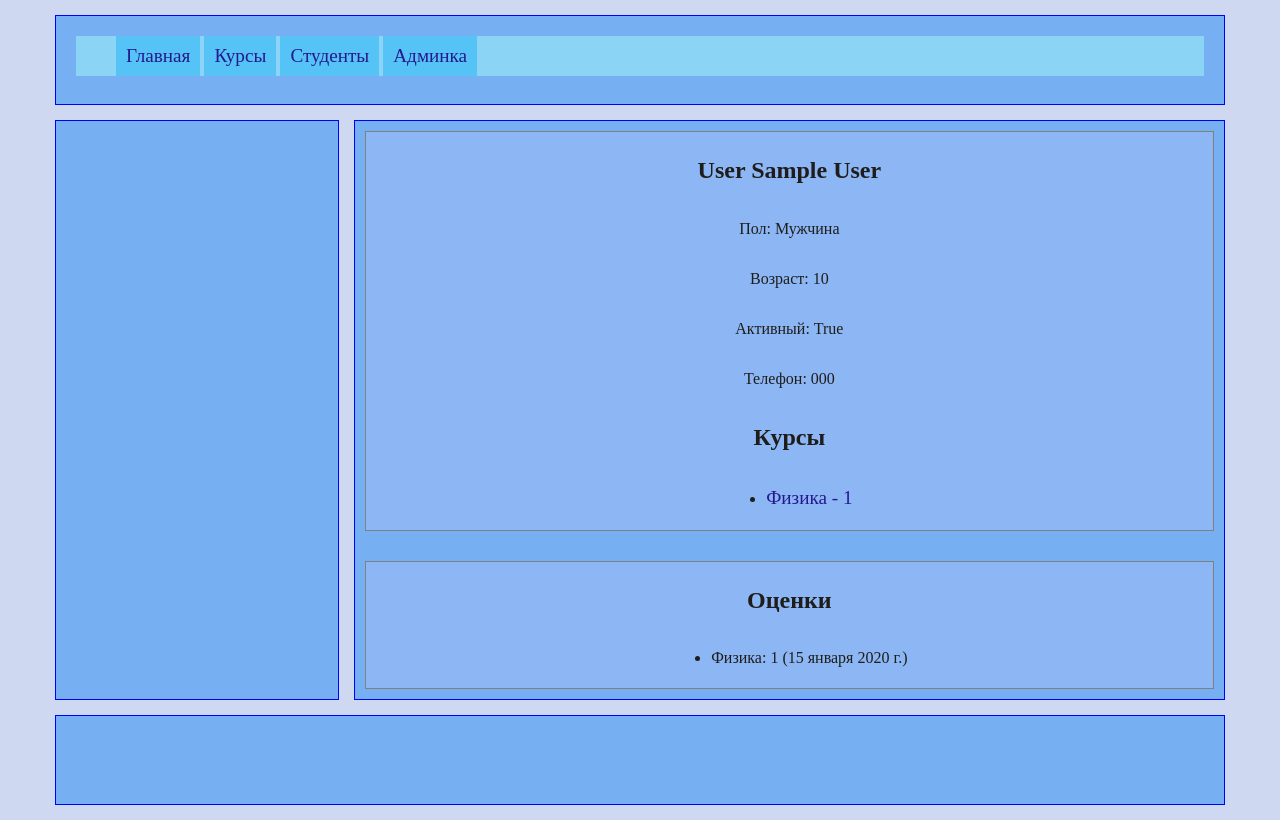
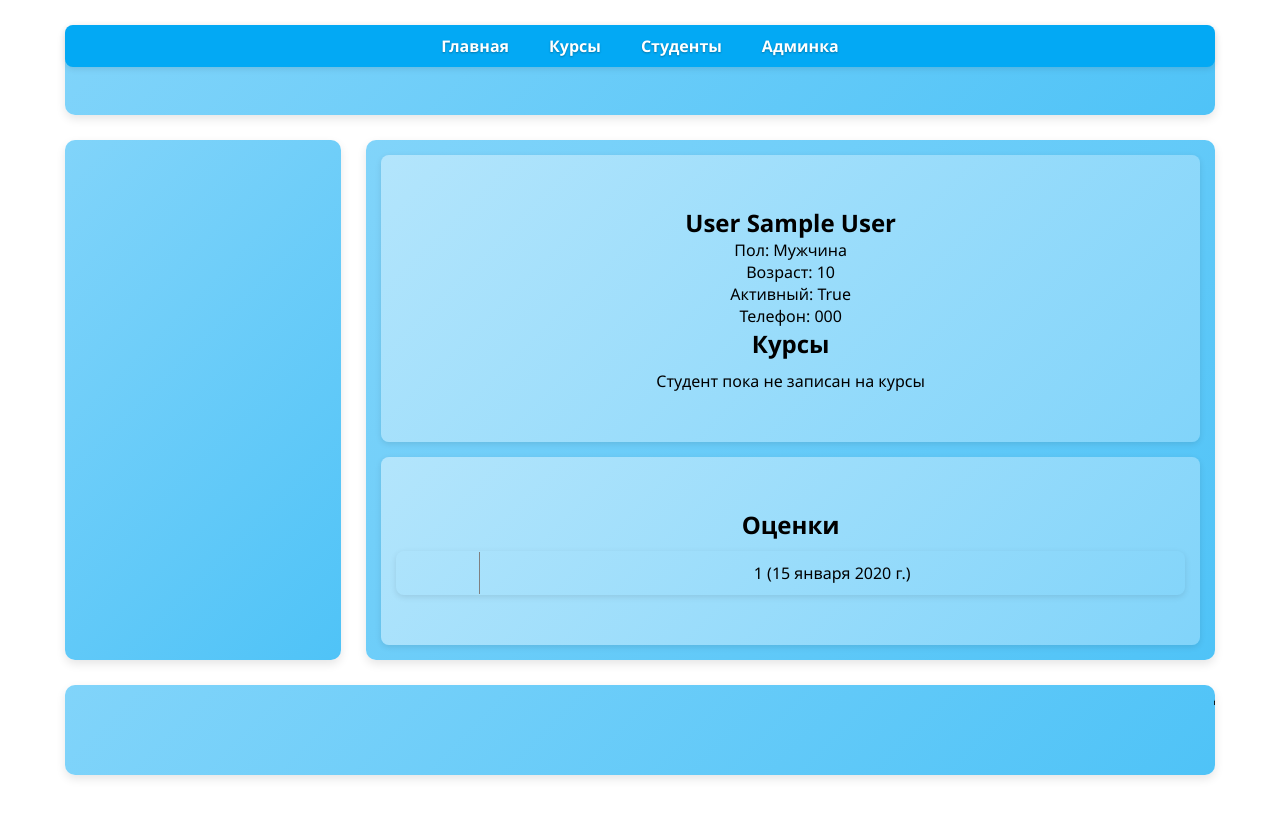
Before and after one commit to CeRBeR-dog/Homework_second_stage, a Django app: page /students/1/ in a window 1280 px wide. After the commit the page ends 779 px from the top, so only its background shows below. Run offline with Django 5.2, Linux system fonts and the light colour scheme; tables that the repository leaves empty hold one stand-in row (values such as "Sample post"); data that the repository does not hold is empty.

Commit message:
version 14

```diff
--- a/12/electronic_diary/main/models.py
+++ b/12/electronic_diary/main/models.py
@@ -68,17 +68,37 @@
         ('мат','Математика'),
     ]
 
-    name = models.CharField(choices=academic_sub, max_length=20, verbose_name="Курс")
+    week_days = [
+        ('mon', 'Понедельник'),
+        ('tue', 'Вторник'),
+        ('wed', 'Среда'),
+        ('thu', 'Четверг'),
+        ('fri', 'Пятница'),
+        ('sat', 'Суббота'),
+    ]
+
+    name = models.CharField(choices=academic_sub,
+                            max_length=20,
+                            verbose_name="Курс")
+
     course_num = models.SmallIntegerField(
                     default=1,
                     verbose_name="Номер курса",
                     validators=[MinValueValidator(1), MaxValueValidator(100)])
+
     start_date = models.DateField(verbose_name = 'Начало курса', null=True)
+
     end_date = models.DateField(verbose_name = 'Окончание курса', null=True)
+
+    days_of_week = models.JSONField(default=list,
+                                    blank=True,
+                                    verbose_name="Дни недели")
+
     description = models.TextField(blank=True, verbose_name="Описание")
 
     def __str__(self):
-        return f"{self.get_name_display()} - {self.course_num}"
+        days = ', '.join([dict(self.week_days).get(d, d) for d in self.days_of_week])
+        return f"{self.get_name_display()} - {self.course_num} ({days})"
 
     class Meta:
         unique_together = [['name', 'course_num']]
@@ -99,6 +119,11 @@
         default=0,
         validators=[MinValueValidator(0), MaxValueValidator(10)],
         verbose_name = 'Оценка'
+    )
+
+    homework = models.TextField(
+        blank = True,
+        verbose_name='Домашнее задание'
     )
 
     course = models.ForeignKey(
--- a/12/electronic_diary/main/templates/main/student_detail.html
+++ b/12/electronic_diary/main/templates/main/student_detail.html
@@ -35,11 +35,26 @@
 
 {% block content2 %}
 
-<h2>Оценки</h2>
-    <ul>
+<table border="1" cellpadding="8">
+
+    <thead><h2>Оценки</h2></thead>
+
+    <tbody>
+
     {% for grade in student.grades.all %}
-        <li>{{ grade.course.get_name_display }}: {{ grade.grade }} ({{ grade.date }})</li>
+
+        <tr>
+            <td>
+            {{ grade.course.get_name_display }}
+            </td>
+            <td>
+            {{ grade.grade }} ({{ grade.date }})
+            </td>
+        </tr>
     {% endfor %}
-    </ul>
+
+    </tbody>
+
+</table>
 
 {% endblock %}
--- a/12/electronic_diary/main/views.py
+++ b/12/electronic_diary/main/views.py
@@ -45,12 +45,13 @@
     students = course.students.all()
     grades = Grade.objects.filter(course=course).select_related('person')
 
-    dates = sorted(set(grade.date for grade in grades))
+    dates = sorted(set(grade.date for grade in grades if grade.date))
 
     journal = defaultdict(dict)
 
     for grade in grades:
-        journal[grade.person.id][grade.date] = grade.grade
+        if grade.date:
+            journal[grade.person.id][grade.date] = grade.grade
 
     context = {
         'course': course,
--- a/12/electronic_diary/static/css/main.css
+++ b/12/electronic_diary/static/css/main.css
@@ -1,158 +1,150 @@
 * {
     box-sizing: border-box;
+    margin: 0;
+    padding: 0;
 }
 
 body {
     min-height: 100vh;
     margin: 0 auto;
-    padding: 10px;
-    background-color: rgb(207, 216, 241);
+    padding: 20px;
+    background-color: #ffffff;
     width: 100%;
     max-width: 1200px;
     display: grid;
     grid-template-columns: 1fr 3fr;
     grid-template-rows: 100px 1fr 100px;
-    gap: 5px;
-    color: rgb(31, 29, 27);
+    gap: 15px;
+    font-family: 'Segoe UI', Tahoma, Geneva, Verdana, sans-serif;
+    color: #000000;
 }
 
-a{
+a {
     text-decoration: none;
-    color: rgb(37, 25, 142);
-    font-size: 1.2rem;
+    color: #0277bd;
+    font-weight: 500;
+    transition: color 0.3s ease;
+}
 
-    /* border-radius: 20px; */
+a:hover {
+    color: #01579b;
+}
+
+.main-menu {
+    margin: 0;
+    padding: 0;
+    display: flex;
+    justify-content: center;
+    list-style: none;
+    background-color: #03a9f4;
+    border-radius: 8px;
+    overflow: hidden;
+    box-shadow: 0 2px 6px rgba(0,0,0,0.1);
+}
+
+.main-menu > li {
+    padding: 10px 20px;
+    transition: background-color 0.3s ease;
+}
+
+.main-menu > li a {
+    color: #ffffff; /* белый текст */
+    font-weight: 600;
+    text-shadow: 0 1px 2px rgba(0,0,0,0.3);
+}
+
+.main-menu > li:hover {
+    color: #e0f7fa;
+    background-color: #0288d1;
+}
+
+header, main, aside, footer {
+    border-radius: 10px;
+    margin: 5px;
+    background: linear-gradient(135deg, #81d4fa, #4fc3f7);
+    box-shadow: 0 4px 10px rgba(0,0,0,0.1);
+    transition: all 0.3s ease;
+}
+
+header, footer {
+    grid-column: 1/3;
+}
+
+main {
+    grid-column: 2/3;
+    display: grid;
+    gap: 15px;
+    padding: 15px;
+}
+
+aside {
+    grid-row: 2/3;
+    grid-column: 1/2;
+    padding: 25px;
 
 }
 
-a:hover {
-    color:rgb(19, 12, 78);
-}
-
-.main-menu > li{
-    display: inline-block;
-    padding: 9px 10px;
-    background-color:rgba(3,169,244,0.4);
-    /* margin: 0 5px; */
-    transition: 500ms;
-}
-
-.main-menu > li:hover{
-    background-color: #69c8ff;
-}
-
-header, footer{
-    grid-column: 1/3;
-}
-
-main{
-    grid-column: 2/3;
-    display: grid;
-    gap: 10px;
-
-}
-aside{
-    grid-row: 2/3;
-    grid-column: 1/2;
-}
-
-header, main, aside, footer{
-    background-color: rgb(118, 176, 242);
-    border: 1px solid blue;
-    margin: 5px;
-    transition: all 100ms linear;
-}
-
-section{
+section {
     position: relative;
-    margin: 10px;
-    padding: 5px;
-    border: 1px solid gray;
-    /* width: calc(100%-20px); */
-    background-color: rgb(140, 183, 244);
+    padding: 15px;
+    border-radius: 8px;
+    background: linear-gradient(135deg, #b3e5fc, #81d4fa);
     display: grid;
     justify-items: center;
     align-content: center;
+    box-shadow: 0 2px 6px rgba(0,0,0,0.1);
 }
-
-.main-menu{
-    margin: 20px;
-    background-color: #8cd4f5;
-}
-
-
 
 h2 {
     text-align: center;
+    font-weight: 600;
+    margin-bottom: 10px;
 }
 
-.base-info{
+table {
+    width: 100%;
+    border-collapse: collapse;
+    margin: auto;
+    border-radius: 8px;
+    overflow: hidden;
+    box-shadow: 0 2px 6px rgba(0,0,0,0.1);
+}
+
+th, td {
+    padding: 10px;
+    text-align: center;
+    border-bottom: 1px solid rgba(0,0,0,0.1);
+}
+
+th {
+    background-color: #03a9f4;
+    color: #ffffff;
+}
+
+tr:hover {
+    background-color: rgba(3,169,244,0.2);
+}
+
+.menu-rt, .menu-lt {
+    height: 40px;
+}
+
+.menu-user {
+    color: #01579b;
+    font-style: italic;
+    margin-right: 50px;
+}
+
+.base-info {
     position: absolute;
     left: 0;
     top: 0;
-    margin: 2px;
+    margin: 5px;
+    font-size: 0.9rem;
+    font-weight: 500;
 }
 
-.grid{
-    display: grid;
+.errorlist {
+    color: #d32f2f;
+    font-weight: 500;
 }
-
-legend{
-    text-align: left;
-}
-
-.menu-rt{
-    float: right;
-    height: 40px;
-}
-.menu-lt{
-    float: left;
-    height: 40px;
-}
-.menu-user{
-    color:rgb(56, 83, 171);
-    font-style: italic;
-    margin-right: 50px;
-    height: 40px;
-
-}
-.clear{
-    clear: both;
-}
-
-table {
-    table-layout: fixed;
-    width: 90%;
-    border-collapse: collapse;
-    margin: auto;
-  }
-
-td {
-    width: 130px;
-    padding: 5px;
-    height: 50px;
-    border: silver 1px solid;
-    color: black;
-  }
-
-th {
-    background-color: #b4ced4;
-    padding: 8px;
-    border: 1px solid silver;
-}
-
-tr:hover {
-    background-color: rgba(131, 194, 195, 0.05);
-}
-
-td:last-child {
-    width: auto;
-    overflow: hidden;
-
-    text-overflow: ellipsis;
-    white-space: nowrap;
-  }
-
-.errorlist{
-    color: rgb(185, 12, 18);
-}
--- a/12/electronic_diary/templates/base.html
+++ b/12/electronic_diary/templates/base.html
@@ -55,6 +55,7 @@
     <aside>
         {% block add_inf %}
 
+
         {% endblock %}
     </aside>
 
```
Also changed, not shown: 12/electronic_diary/main/admin.py (+17 -2 lines), 12/electronic_diary/main/migrations/0006_grade_homework.py (added), 12/electronic_diary/main/migrations/0007_course_days_of_week.py (added), 12/electronic_diary/main/migrations/0008_remove_course_days_of_week.py (added), 12/electronic_diary/main/migrations/0009_course_days_of_week.py (added), 12/electronic_diary/main/migrations/0010_remove_course_days_of_week.py (added), 12/electronic_diary/main/migrations/0011_course_days_of_week.py (added).
